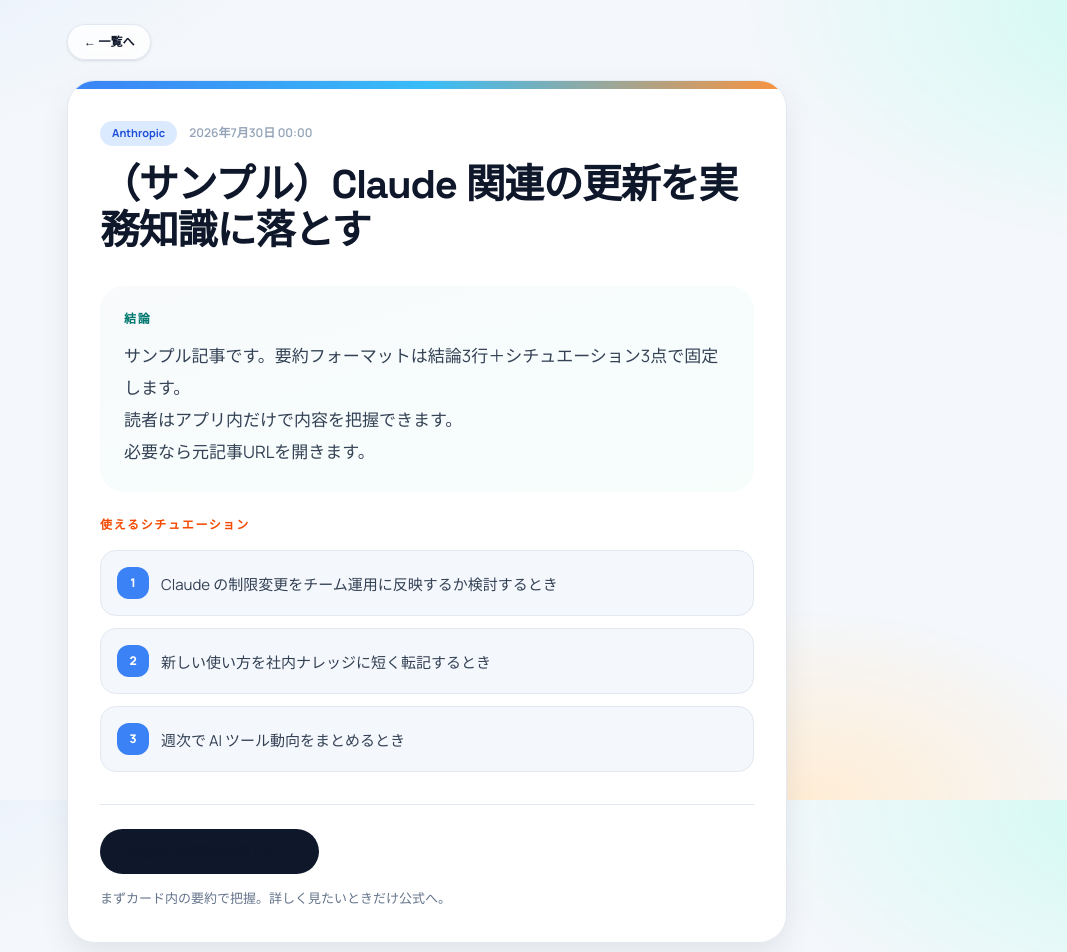
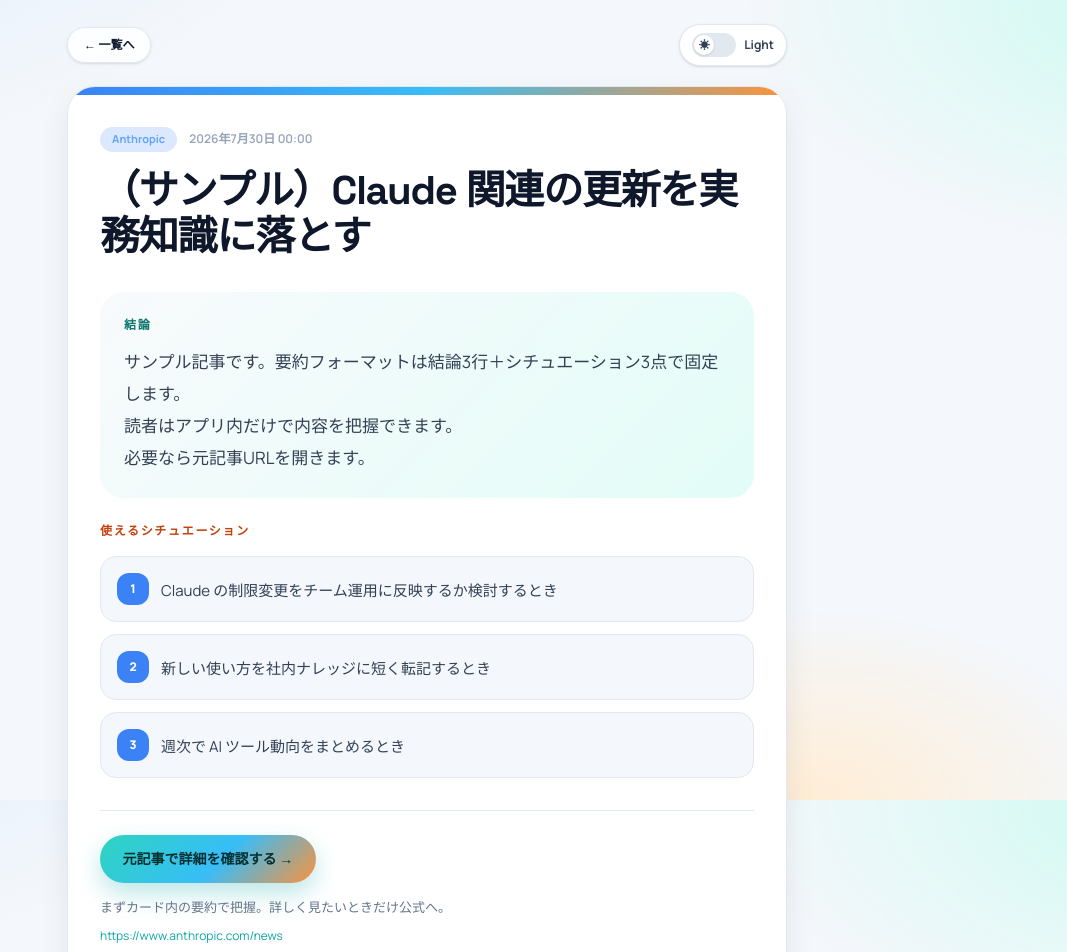
Before and after one commit to osanai1004/ai-feed-digest, a Next.js app: page /articles/seed-anthropic in a window 1280 px wide. Shown: the top 952 px of the page, without its empty margins (213-1280 px from the left). Built offline with nearby package versions, Linux system fonts and the light colour scheme; no server answers; the database is empty.

Commit message:
feat: add light/dark theme toggle and fix CTA contrast
Use next-themes switcher, theme tokens for cards/chips, and a
bright gradient URL button readable in both modes.

```diff
--- a/package.json
+++ b/package.json
@@ -11,6 +11,7 @@
   "dependencies": {
     "@neondatabase/serverless": "^1.1.0",
     "next": "16.2.12",
+    "next-themes": "^0.4.6",
     "react": "19.2.4",
     "react-dom": "19.2.4"
   },
--- a/src/app/articles/[id]/page.tsx
+++ b/src/app/articles/[id]/page.tsx
@@ -1,5 +1,6 @@
 import Link from "next/link";
 import { notFound } from "next/navigation";
+import { ThemeToggle } from "@/components/theme-toggle";
 import { getArticle } from "@/lib/store";
 import { styleForSource } from "@/lib/sourceStyles";
 
@@ -31,16 +32,17 @@ export default async function ArticlePage({ params }: Props) {
 
   return (
     <main className="mx-auto min-h-full w-full max-w-3xl px-4 pb-20 pt-6 sm:px-6">
-      <div className="mb-5">
+      <div className="mb-5 flex items-center justify-between gap-3">
         <Link
           href="/"
-          className="inline-flex items-center rounded-full border border-[var(--hairline)] bg-white/80 px-4 py-2 text-[12px] font-bold text-[var(--ink-soft)] shadow-sm backdrop-blur transition hover:-translate-y-0.5"
+          className="inline-flex items-center rounded-full border border-[var(--hairline)] bg-[var(--card-soft)] px-4 py-2 text-[12px] font-bold text-[var(--ink-soft)] shadow-sm backdrop-blur transition hover:-translate-y-0.5"
         >
           ← 一覧へ
         </Link>
+        <ThemeToggle />
       </div>
 
-      <article className="animate-rise overflow-hidden rounded-[28px] border border-[var(--hairline)] bg-white shadow-[var(--shadow)]">
+      <article className="animate-rise overflow-hidden rounded-[28px] border border-[var(--hairline)] bg-[var(--card)] shadow-[var(--shadow)]">
         <div
           className="h-2 w-full"
           style={{
@@ -70,8 +72,14 @@ export default async function ArticlePage({ params }: Props) {
             {article.title}
           </h1>
 
-          <section className="mt-8 rounded-3xl bg-gradient-to-br from-slate-50 to-teal-50/60 p-5 sm:p-6">
-            <h2 className="mb-3 text-[12px] font-extrabold tracking-[0.14em] text-teal-700 uppercase">
+          <section
+            className="mt-8 rounded-3xl p-5 sm:p-6"
+            style={{ background: "var(--panel)" }}
+          >
+            <h2
+              className="mb-3 text-[12px] font-extrabold tracking-[0.14em] uppercase"
+              style={{ color: "var(--chip-teal-fg)" }}
+            >
               結論
             </h2>
             <div className="whitespace-pre-line text-[17px] leading-8 text-[var(--ink-soft)]">
@@ -80,7 +88,10 @@ export default async function ArticlePage({ params }: Props) {
           </section>
 
           <section className="mt-6">
-            <h2 className="mb-4 text-[12px] font-extrabold tracking-[0.14em] text-orange-600 uppercase">
+            <h2
+              className="mb-4 text-[12px] font-extrabold tracking-[0.14em] uppercase"
+              style={{ color: "var(--chip-orange-fg)" }}
+            >
               使えるシチュエーション
             </h2>
             <ol className="grid gap-3">
@@ -108,12 +119,15 @@ export default async function ArticlePage({ params }: Props) {
               href={article.url}
               target="_blank"
               rel="noopener noreferrer"
-              className="inline-flex items-center justify-center rounded-full bg-[var(--ink)] px-6 py-3 text-[14px] font-bold text-white transition hover:scale-[1.02] hover:bg-slate-800"
+              className="cta-button"
             >
               元記事で詳細を確認する →
             </a>
             <p className="mt-3 text-[13px] leading-6 text-[var(--body)]">
               まずカード内の要約で把握。詳しく見たいときだけ公式へ。
+            </p>
+            <p className="mt-2 break-all text-[12px] text-[var(--accent)]">
+              {article.url}
             </p>
           </div>
         </div>
--- a/src/app/globals.css
+++ b/src/app/globals.css
@@ -1,7 +1,6 @@
 @import "tailwindcss";
 
-/* Pop / modern card UI — inspired by Clay + Framer accents,
-   avoiding plain editorial and generic purple AI gradients. */
+/* Pop / modern card UI — Clay/Framer inspired + light/dark toggle */
 
 :root {
   --ink: #0f172a;
@@ -9,14 +8,54 @@
   --body: #64748b;
   --mute: #94a3b8;
   --canvas: #f4f7fb;
-  --canvas-2: #eef2ff;
   --card: #ffffff;
+  --card-soft: rgba(255, 255, 255, 0.82);
   --hairline: #e2e8f0;
   --accent: #0ea5a4;
-  --accent-2: #f97316;
-  --accent-3: #2563eb;
+  --accent-strong: #0d9488;
+  --chip-teal-bg: #f0fdfa;
+  --chip-teal-fg: #0f766e;
+  --chip-orange-bg: #fff7ed;
+  --chip-orange-fg: #c2410c;
+  --chip-sky-bg: #f0f9ff;
+  --chip-sky-fg: #0369a1;
+  --panel: linear-gradient(135deg, #f8fafc 0%, rgba(204, 251, 241, 0.55) 100%);
+  --cta-fg: #042f2e;
+  --cta-bg: linear-gradient(135deg, #2dd4bf 0%, #38bdf8 55%, #fb923c 100%);
   --shadow: 0 12px 30px rgba(15, 23, 42, 0.08);
   --shadow-hover: 0 18px 40px rgba(15, 23, 42, 0.14);
+  --bg-glow-1: #dbeafe;
+  --bg-glow-2: #ccfbf1;
+  --bg-glow-3: #ffedd5;
+  --background: var(--canvas);
+  --foreground: var(--ink);
+}
+
+.dark {
+  --ink: #f8fafc;
+  --ink-soft: #e2e8f0;
+  --body: #94a3b8;
+  --mute: #64748b;
+  --canvas: #0b1220;
+  --card: #111827;
+  --card-soft: rgba(17, 24, 39, 0.88);
+  --hairline: #243244;
+  --accent: #2dd4bf;
+  --accent-strong: #5eead4;
+  --chip-teal-bg: rgba(45, 212, 191, 0.14);
+  --chip-teal-fg: #5eead4;
+  --chip-orange-bg: rgba(251, 146, 60, 0.16);
+  --chip-orange-fg: #fdba74;
+  --chip-sky-bg: rgba(56, 189, 248, 0.14);
+  --chip-sky-fg: #7dd3fc;
+  --panel: linear-gradient(135deg, #0f172a 0%, rgba(13, 148, 136, 0.22) 100%);
+  --cta-fg: #042f2e;
+  --cta-bg: linear-gradient(135deg, #2dd4bf 0%, #38bdf8 55%, #fb923c 100%);
+  --shadow: 0 14px 36px rgba(0, 0, 0, 0.35);
+  --shadow-hover: 0 20px 44px rgba(0, 0, 0, 0.45);
+  --bg-glow-1: rgba(37, 99, 235, 0.22);
+  --bg-glow-2: rgba(20, 184, 166, 0.18);
+  --bg-glow-3: rgba(249, 115, 22, 0.16);
   --background: var(--canvas);
   --foreground: var(--ink);
 }
@@ -42,11 +81,12 @@ body {
   color: var(--ink);
   font-family: var(--font-ui), "Hiragino Sans", "Noto Sans JP", sans-serif;
   background:
-    radial-gradient(1200px 600px at -10% -20%, #dbeafe 0%, transparent 55%),
-    radial-gradient(900px 500px at 110% 0%, #ccfbf1 0%, transparent 50%),
-    radial-gradient(700px 420px at 80% 100%, #ffedd5 0%, transparent 45%),
+    radial-gradient(1200px 600px at -10% -20%, var(--bg-glow-1) 0%, transparent 55%),
+    radial-gradient(900px 500px at 110% 0%, var(--bg-glow-2) 0%, transparent 50%),
+    radial-gradient(700px 420px at 80% 100%, var(--bg-glow-3) 0%, transparent 45%),
     var(--canvas);
   -webkit-font-smoothing: antialiased;
+  transition: background-color 0.2s ease, color 0.2s ease;
 }
 
 a {
@@ -82,3 +122,22 @@ a {
 .animate-float {
   animation: float-soft 5s ease-in-out infinite;
 }
+
+.cta-button {
+  display: inline-flex;
+  align-items: center;
+  justify-content: center;
+  border-radius: 9999px;
+  padding: 0.85rem 1.4rem;
+  font-size: 14px;
+  font-weight: 800;
+  color: var(--cta-fg);
+  background: var(--cta-bg);
+  box-shadow: 0 10px 24px rgba(14, 165, 164, 0.28);
+  transition: transform 0.15s ease, filter 0.15s ease;
+}
+
+.cta-button:hover {
+  transform: scale(1.02);
+  filter: brightness(1.05);
+}
--- a/src/app/layout.tsx
+++ b/src/app/layout.tsx
@@ -1,5 +1,6 @@
 import type { Metadata, Viewport } from "next";
 import { Manrope, Space_Grotesk } from "next/font/google";
+import { ThemeProvider } from "@/components/theme-provider";
 import "./globals.css";
 
 const display = Space_Grotesk({
@@ -25,7 +26,10 @@ export const metadata: Metadata = {
 };
 
 export const viewport: Viewport = {
-  themeColor: "#f4f7fb",
+  themeColor: [
+    { media: "(prefers-color-scheme: light)", color: "#f4f7fb" },
+    { media: "(prefers-color-scheme: dark)", color: "#0b1220" },
+  ],
   width: "device-width",
   initialScale: 1,
 };
@@ -36,8 +40,14 @@ export default function RootLayout({
   children: React.ReactNode;
 }>) {
   return (
-    <html lang="ja" className={`${display.variable} ${ui.variable} h-full`}>
-      <body className="min-h-full antialiased">{children}</body>
+    <html
+      lang="ja"
+      className={`${display.variable} ${ui.variable} h-full`}
+      suppressHydrationWarning
+    >
+      <body className="min-h-full antialiased">
+        <ThemeProvider>{children}</ThemeProvider>
+      </body>
     </html>
   );
 }
--- /dev/null
+++ b/src/components/theme-provider.tsx
@@ -0,0 +1,11 @@
+"use client";
+
+import { ThemeProvider as NextThemesProvider } from "next-themes";
+
+export function ThemeProvider({ children }: { children: React.ReactNode }) {
+  return (
+    <NextThemesProvider attribute="class" defaultTheme="system" enableSystem>
+      {children}
+    </NextThemesProvider>
+  );
+}
--- /dev/null
+++ b/src/components/theme-toggle.tsx
@@ -0,0 +1,43 @@
+"use client";
+
+import { useEffect, useState } from "react";
+import { useTheme } from "next-themes";
+
+export function ThemeToggle() {
+  const { resolvedTheme, setTheme } = useTheme();
+  const [mounted, setMounted] = useState(false);
+
+  useEffect(() => {
+    setMounted(true);
+  }, []);
+
+  const isDark = resolvedTheme === "dark";
+
+  return (
+    <button
+      type="button"
+      aria-label={isDark ? "ライトモードに切替" : "ダークモードに切替"}
+      onClick={() => setTheme(isDark ? "light" : "dark")}
+      className="inline-flex items-center gap-2 rounded-full border border-[var(--hairline)] bg-[var(--card)] px-3 py-2 text-[12px] font-bold text-[var(--ink-soft)] shadow-sm transition hover:-translate-y-0.5 hover:shadow-md"
+    >
+      <span
+        className="flex h-6 w-11 items-center rounded-full p-0.5 transition"
+        style={{
+          background: isDark
+            ? "linear-gradient(90deg, #0ea5a4, #38bdf8)"
+            : "#e2e8f0",
+        }}
+      >
+        <span
+          className="flex h-5 w-5 items-center justify-center rounded-full bg-white text-[11px] shadow transition"
+          style={{
+            transform: mounted && isDark ? "translateX(20px)" : "translateX(0)",
+          }}
+        >
+          {mounted ? (isDark ? "☾" : "☀") : "·"}
+        </span>
+      </span>
+      <span>{mounted ? (isDark ? "Dark" : "Light") : "Theme"}</span>
+    </button>
+  );
+}
--- a/src/lib/sourceStyles.ts
+++ b/src/lib/sourceStyles.ts
@@ -1,10 +1,10 @@
 const PALETTE = [
-  { badge: "#ccfbf1", text: "#0f766e", bar: "#14b8a6" },
-  { badge: "#ffedd5", text: "#c2410c", bar: "#f97316" },
-  { badge: "#dbeafe", text: "#1d4ed8", bar: "#3b82f6" },
-  { badge: "#fce7f3", text: "#be185d", bar: "#ec4899" },
-  { badge: "#ede9fe", text: "#6d28d9", bar: "#8b5cf6" },
-  { badge: "#ecfccb", text: "#3f6212", bar: "#84cc16" },
+  { badge: "rgba(20,184,166,0.18)", text: "#14b8a6", bar: "#14b8a6" },
+  { badge: "rgba(249,115,22,0.18)", text: "#fb923c", bar: "#f97316" },
+  { badge: "rgba(59,130,246,0.18)", text: "#60a5fa", bar: "#3b82f6" },
+  { badge: "rgba(236,72,153,0.18)", text: "#f472b6", bar: "#ec4899" },
+  { badge: "rgba(139,92,246,0.18)", text: "#a78bfa", bar: "#8b5cf6" },
+  { badge: "rgba(132,204,22,0.18)", text: "#a3e635", bar: "#84cc16" },
 ] as const;
 
 export function styleForSource(source: string) {
```
Also changed, not shown: src/app/page.tsx (+33 -11 lines), 1 other file (tests, documents, lock files or other folders).
